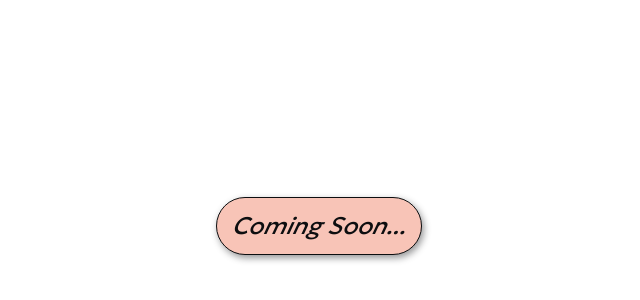
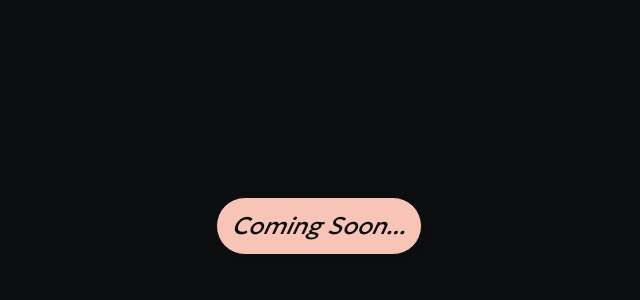
Before and after one commit to galenmolk/meet-me-in-the-movies, a React (Vite) app: page / in a window 1280 px wide. Shown: the part 174-474 px from the top of the page, without its empty margins (321-961 px from the left). Built offline with nearby package versions, Linux system fonts and the light colour scheme.

Commit message:
disabling overscroll and iterating on button style

```diff
--- a/src/main.css
+++ b/src/main.css
@@ -31,6 +31,7 @@
 html {
     background-color: var(--marie-black);
     overflow-x: hidden;
+    overscroll-behavior: none;
 }
 
 .teaser-container {
@@ -38,6 +39,7 @@ html {
     align-items: center;
     justify-content: center;
     height: 100vh;
+    background-color: var(--marie-black);
 }
 
 .teaser-text {
@@ -173,11 +175,11 @@ html {
 }
 
 .menu-button:hover {
-    box-shadow: 2px 2px 30px 15px var(--marie-rose);
+    box-shadow: 2px 2px 60px 0px var(--marie-rose);
 }
 
 .menu-button:hover img {
-    height: 130px;
+    height: 145px;
     animation: none;
 }
 
@@ -188,7 +190,7 @@ html {
     left: 50%;
     transform-origin: center center;
     transform: translate(-50%, -50%);
-    height: 115px;
+    height: 160px;
     transition: 0.35s;
     animation: shake 0.75s ease-in-out forwards 0s;
 }
```
